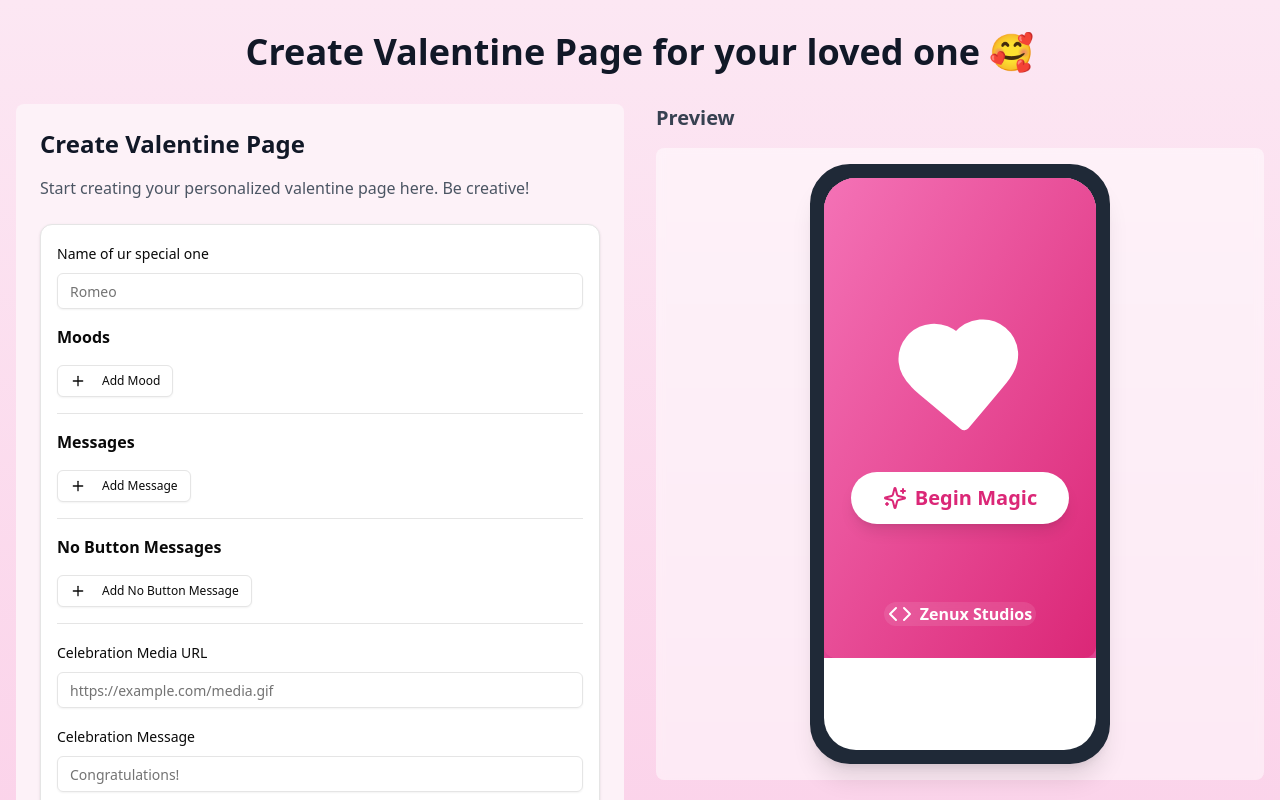
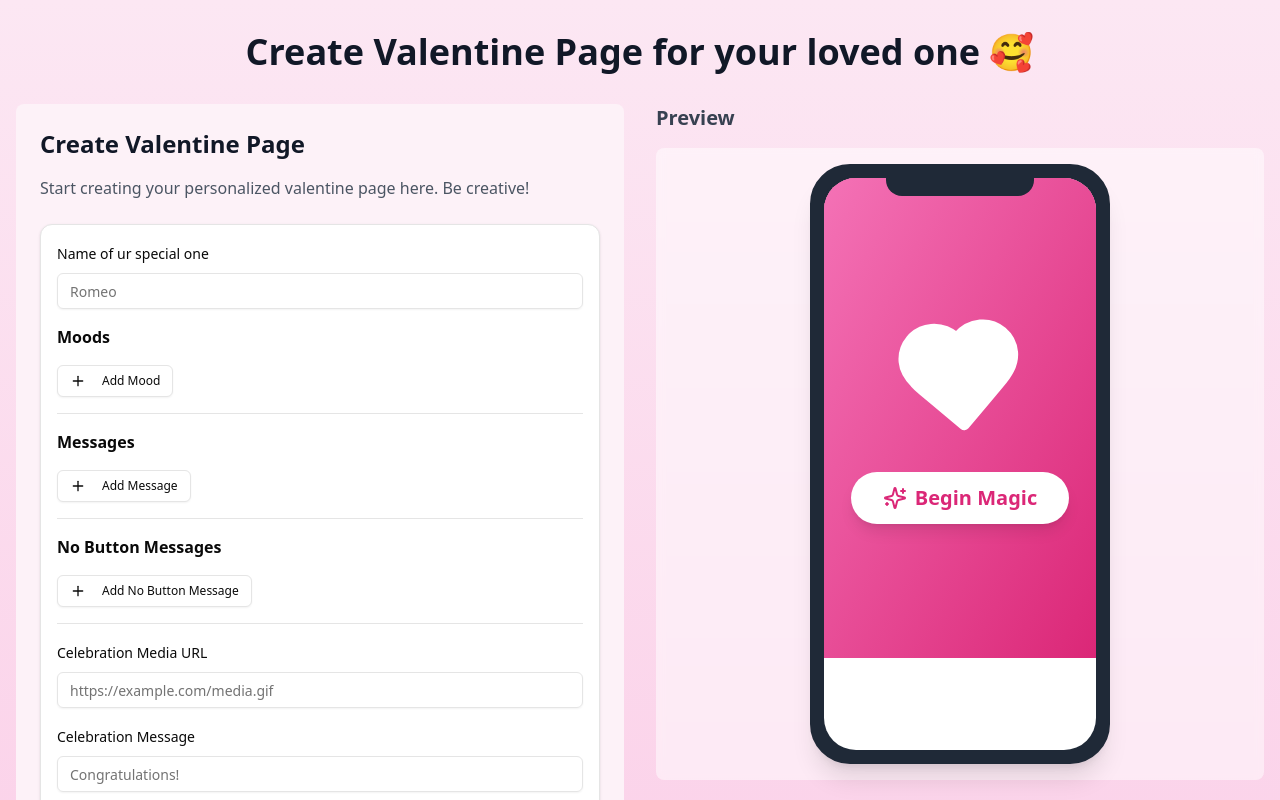
Before and after one commit to pratyushsingha/fall_in_lobh, a Next.js app: page /create in a window 1280 px wide. Shown: the top 800 px of the page. Built offline with nearby package versions, Linux system fonts and the light colour scheme.

Commit message:
premitive

```diff
--- a/src/components/template-preview.tsx
+++ b/src/components/template-preview.tsx
@@ -56,7 +56,7 @@ export function TemplatePreview({ template }) {
       <div className="h-[64px] w-[3px] bg-gray-800 absolute -right-[17px] top-[142px] rounded-r-lg overflow-hidden z-60"></div>
       <div className="rounded-[2rem] overflow-hidden w-[272px] h-[572px] bg-white">
         <div className="overflow-hidden w-full h-fit overflow-y-auto py-4z bg-pink-500 z-20">
-          <PreWindow>
+
             <Temp1
               messages={messages}
               moods={moods}
@@ -65,7 +65,7 @@ export function TemplatePreview({ template }) {
               celebrationMediaUrl={celebrationMediaUrl}
               celebrationMessage={celebrationMessage}
             />
-          </PreWindow>
+
         </div>
       </div>
     </div>
```
